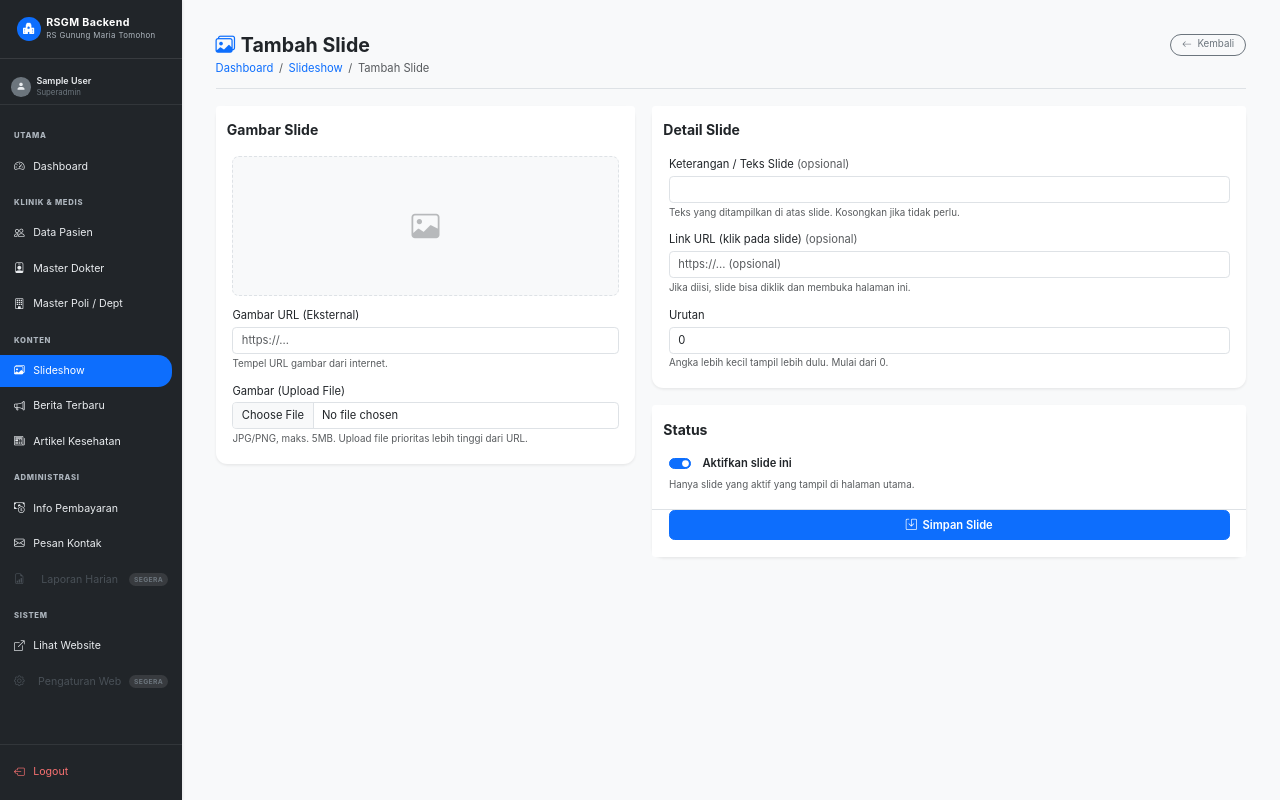
After one commit to B4ks0/rsgmt, a Django app: page /dashboard/slides/add/ in a window 1280 px wide. The commit adds this page. Run offline with Django 5.2, Linux system fonts and the light colour scheme; the visitor is signed in with stand-in values (Sample User, id 1); some libraries are stand-ins or nearby versions.

Commit message:
feat: slideshow CRUD di admin panel + carousel dinamis
- Tambah model Slide (gambar upload/URL, caption, link, urutan, status aktif)
- Tambah migration 0013_slide
- Tambah form BackendSlideForm
- Tambah CRUD views: backend_slide_list, create, edit, delete
- Tambah URL dashboard/slides/
- Tambah template slide_list.html dan slide_form.html dengan preview gambar
- Update sidebar: tambah menu Slideshow di seksi Konten
- Update home.html: carousel sekarang dinamis dari DB, fallback ke gambar statis jika DB kosong

Co-Authored-By: Claude Sonnet 4.6 <noreply@anthropic.com>

```diff
--- a/hospital/forms.py
+++ b/hospital/forms.py
@@ -155,7 +155,7 @@ class BackendDepartmentForm(forms.ModelForm):
             "description": forms.Textarea(attrs={"rows": 3}),
         }
 
-from .models import Article, News
+from .models import Article, News, Slide
 
 class BackendNewsForm(forms.ModelForm):
     def __init__(self, *args, **kwargs):
@@ -210,6 +210,33 @@ class BackendArticleForm(forms.ModelForm):
             "is_published": "Publikasikan",
         }
 
+class BackendSlideForm(forms.ModelForm):
+    def __init__(self, *args, **kwargs):
+        super().__init__(*args, **kwargs)
+        for field in self.fields.values():
+            if isinstance(field.widget, forms.CheckboxInput):
+                field.widget.attrs.setdefault("class", "form-check-input")
+            else:
+                field.widget.attrs.setdefault("class", "form-control")
+
+    class Meta:
+        model = Slide
+        fields = ["image", "image_url", "caption", "link_url", "order", "is_active"]
+        widgets = {
+            "image_url": forms.URLInput(attrs={"placeholder": "https://..."}),
+            "link_url": forms.URLInput(attrs={"placeholder": "https://... (opsional)"}),
+            "order": forms.NumberInput(attrs={"min": "0"}),
+        }
+        labels = {
+            "image": "Gambar (Upload File)",
+            "image_url": "Gambar URL (Eksternal)",
+            "caption": "Keterangan / Teks Slide",
+            "link_url": "Link URL (klik pada slide)",
+            "order": "Urutan",
+            "is_active": "Aktifkan Slide",
+        }
+
+
 from .models import Patient
 
 class BackendPatientForm(forms.ModelForm):
--- a/hospital/urls.py
+++ b/hospital/urls.py
@@ -61,4 +61,10 @@ urlpatterns = [
     path("dashboard/departments/", views.backend_department_list, name="backend_department_list"),
     path("dashboard/departments/add/", views.backend_department_create, name="backend_department_create"),
     path("dashboard/departments/<int:dept_id>/edit/", views.backend_department_edit, name="backend_department_edit"),
+
+    # Slideshow
+    path("dashboard/slides/", views.backend_slide_list, name="backend_slide_list"),
+    path("dashboard/slides/add/", views.backend_slide_create, name="backend_slide_create"),
+    path("dashboard/slides/<int:slide_id>/edit/", views.backend_slide_edit, name="backend_slide_edit"),
+    path("dashboard/slides/<int:slide_id>/delete/", views.backend_slide_delete, name="backend_slide_delete"),
 ]
--- a/hospital/views.py
+++ b/hospital/views.py
@@ -16,11 +16,11 @@ from django.utils.http import url_has_allowed_host_and_scheme
 from .forms import (
     AppointmentForm, BackendAppointmentForm, BackendArticleForm,
     BackendDepartmentForm, BackendDoctorForm, BackendNewsForm,
-    BackendPatientForm, DoctorScheduleFormSet,
+    BackendPatientForm, BackendSlideForm, DoctorScheduleFormSet,
 )
 from .models import (
     Appointment, Article, ContactMessage, Department, Doctor, DoctorSchedule,
-    News, Patient, Payment, ScheduleException,
+    News, Patient, Payment, ScheduleException, Slide,
 )
 
 
@@ -150,7 +150,11 @@ def home(request):
     ]
     articles = Article.objects.filter(is_published=True).only('title', 'slug', 'thumbnail', 'thumbnail_url', 'created_at', 'content')[:3]
     news = News.objects.filter(is_published=True).only('title', 'slug', 'thumbnail', 'thumbnail_url', 'created_at', 'excerpt', 'content')[:3]
-    return render(request, "hospital/home.html", {"departments": departments, "clinics": clinics, "facilities": _FACILITIES, "articles": articles, "news": news})
+    slides = list(Slide.objects.filter(is_active=True))
+    return render(request, "hospital/home.html", {
+        "departments": departments, "clinics": clinics, "facilities": _FACILITIES,
+        "articles": articles, "news": news, "slides": slides,
+    })
 
 
 def news_list(request):
@@ -753,6 +757,58 @@ def get_doctor_available_dates(request):
 
     return JsonResponse({'success': True, 'available_dates': available_dates, 'doctor_info': doctor_info})
 
+
+# ── Slide (Slideshow) CRUD ─────────────────────────────────────────────────
+
+@user_passes_test(lambda u: u.is_staff, login_url='/dashboard/login/')
+def backend_slide_list(request):
+    slides = Slide.objects.all()
+    return render(request, "hospital/backend/slide_list.html", {"slides": slides})
+
+
+@user_passes_test(lambda u: u.is_staff, login_url='/dashboard/login/')
+def backend_slide_create(request):
+    if request.method == "POST":
+        form = BackendSlideForm(request.POST, request.FILES)
+        if form.is_valid():
+            form.save()
+            messages.success(request, "Slide berhasil ditambahkan.")
+            return redirect("backend_slide_list")
+    else:
+        form = BackendSlideForm()
+    return render(request, "hospital/backend/slide_form.html", {"form": form, "title": "Tambah Slide"})
+
+
+@user_passes_test(lambda u: u.is_staff, login_url='/dashboard/login/')
+def backend_slide_edit(request, slide_id):
+    try:
+        slide = Slide.objects.get(pk=slide_id)
+    except Slide.DoesNotExist:
+        messages.error(request, "Slide tidak ditemukan.")
+        return redirect("backend_slide_list")
+    if request.method == "POST":
+        form = BackendSlideForm(request.POST, request.FILES, instance=slide)
+        if form.is_valid():
+            form.save()
+            messages.success(request, "Slide berhasil diperbarui.")
+            return redirect("backend_slide_list")
+    else:
+        form = BackendSlideForm(instance=slide)
+    return render(request, "hospital/backend/slide_form.html", {"form": form, "slide": slide, "title": "Edit Slide"})
+
+
+@user_passes_test(lambda u: u.is_staff, login_url='/dashboard/login/')
+def backend_slide_delete(request, slide_id):
+    try:
+        slide = Slide.objects.get(pk=slide_id)
+    except Slide.DoesNotExist:
+        messages.error(request, "Slide tidak ditemukan.")
+        return redirect("backend_slide_list")
+    if request.method == "POST":
+        slide.delete()
+        messages.success(request, "Slide berhasil dihapus.")
+    return redirect("backend_slide_list")
+
 @staff_member_required
 def backend_queue_list(request):
     from django.utils import timezone as tz
--- a/templates/hospital/backend/includes/_sidebar.html
+++ b/templates/hospital/backend/includes/_sidebar.html
@@ -51,6 +51,9 @@
 
     <!-- Konten -->
     <div class="sidebar-heading mt-3">Konten</div>
+    <a href="{% url 'backend_slide_list' %}" class="{% if 'slide' in request.resolver_match.url_name %}active{% endif %}">
+      <i class="bi bi-images me-2"></i> Slideshow
+    </a>
     <a href="{% url 'backend_news_list' %}" class="{% if 'news' in request.resolver_match.url_name %}active{% endif %}">
       <i class="bi bi-megaphone me-2"></i> Berita Terbaru
     </a>
--- /dev/null
+++ b/templates/hospital/backend/slide_form.html
@@ -0,0 +1,168 @@
+{% extends "hospital/backend/base_backend.html" %}
+{% block title %}{{ title }} - RSGM Backend{% endblock %}
+
+{% block extra_css %}
+<style>
+  .form-label { font-weight: 600; font-size: 0.85rem; color: #495057; }
+  .slide-preview { width: 100%; height: 200px; object-fit: cover; border-radius: 10px; display: block; }
+  .slide-placeholder { width: 100%; height: 200px; background: #f8f9fa; border-radius: 10px;
+    display: flex; align-items: center; justify-content: center; border: 2px dashed #dee2e6; }
+</style>
+{% endblock %}
+
+{% block content %}
+<div class="d-flex justify-content-between align-items-start mb-4 pb-3 border-bottom">
+  <div>
+    <h3 class="fw-bold mb-1"><i class="bi bi-images me-2 text-primary"></i>{{ title }}</h3>
+    <nav aria-label="breadcrumb">
+      <ol class="breadcrumb mb-0 small text-muted">
+        <li class="breadcrumb-item"><a href="{% url 'backend_dashboard' %}" class="text-decoration-none">Dashboard</a></li>
+        <li class="breadcrumb-item"><a href="{% url 'backend_slide_list' %}" class="text-decoration-none">Slideshow</a></li>
+        <li class="breadcrumb-item active">{{ title }}</li>
+      </ol>
+    </nav>
+  </div>
+  <a href="{% url 'backend_slide_list' %}" class="btn btn-outline-secondary btn-sm rounded-pill px-3 flex-shrink-0">
+    <i class="bi bi-arrow-left me-1"></i> Kembali
+  </a>
+</div>
+
+<form method="post" enctype="multipart/form-data" novalidate>
+  {% csrf_token %}
+  <div class="row g-4">
+
+    <!-- Kolom kiri: gambar -->
+    <div class="col-lg-5">
+      <div class="card border-0 shadow-sm rounded-4">
+        <div class="card-header bg-white border-bottom-0 pt-4 pb-0">
+          <h5 class="fw-bold mb-0">Gambar Slide</h5>
+        </div>
+        <div class="card-body p-4">
+
+          <!-- Preview -->
+          <div class="mb-3" id="slidePreviewWrap">
+            {% if slide and slide.image %}
+              <img src="{{ slide.image.url }}" class="slide-preview" id="slideImg" alt="">
+            {% elif slide and slide.image_url %}
+              <img src="{{ slide.image_url }}" class="slide-preview" id="slideImg" alt="">
+            {% else %}
+              <div class="slide-placeholder" id="slidePlaceholder">
+                <i class="bi bi-image text-muted" style="font-size:2.5rem;opacity:0.4;"></i>
+              </div>
+            {% endif %}
+          </div>
+
+          <!-- URL eksternal -->
+          <div class="mb-3">
+            <label class="form-label mb-1">{{ form.image_url.label }}</label>
+            {{ form.image_url }}
+            {% for e in form.image_url.errors %}<div class="text-danger small mt-1"><i class="bi bi-exclamation-circle me-1"></i>{{ e }}</div>{% endfor %}
+            <div class="form-text">Tempel URL gambar dari internet.</div>
+          </div>
+
+          <!-- Upload lokal -->
+          <div class="mb-0">
+            <label class="form-label mb-1">{{ form.image.label }}</label>
+            {{ form.image }}
+            {% for e in form.image.errors %}<div class="text-danger small mt-1"><i class="bi bi-exclamation-circle me-1"></i>{{ e }}</div>{% endfor %}
+            <div class="form-text">JPG/PNG, maks. 5MB. Upload file prioritas lebih tinggi dari URL.</div>
+          </div>
+
+        </div>
+      </div>
+    </div>
+
+    <!-- Kolom kanan: detail & publish -->
+    <div class="col-lg-7">
+
+      <!-- Detail -->
+      <div class="card border-0 shadow-sm rounded-4 mb-4">
+        <div class="card-header bg-white border-bottom-0 pt-4 pb-0">
+          <h5 class="fw-bold mb-0">Detail Slide</h5>
+        </div>
+        <div class="card-body p-4">
+
+          <div class="mb-3">
+            <label class="form-label mb-1">{{ form.caption.label }}
+              <span class="text-muted fw-normal">(opsional)</span>
+            </label>
+            {{ form.caption }}
+            {% for e in form.caption.errors %}<div class="text-danger small mt-1"><i class="bi bi-exclamation-circle me-1"></i>{{ e }}</div>{% endfor %}
+            <div class="form-text">Teks yang ditampilkan di atas slide. Kosongkan jika tidak perlu.</div>
+          </div>
+
+          <div class="mb-3">
+            <label class="form-label mb-1">{{ form.link_url.label }}
+              <span class="text-muted fw-normal">(opsional)</span>
+            </label>
+            {{ form.link_url }}
+            {% for e in form.link_url.errors %}<div class="text-danger small mt-1"><i class="bi bi-exclamation-circle me-1"></i>{{ e }}</div>{% endfor %}
+            <div class="form-text">Jika diisi, slide bisa diklik dan membuka halaman ini.</div>
+          </div>
+
+          <div class="mb-0">
+            <label class="form-label mb-1">{{ form.order.label }}</label>
+            {{ form.order }}
+            {% for e in form.order.errors %}<div class="text-danger small mt-1"><i class="bi bi-exclamation-circle me-1"></i>{{ e }}</div>{% endfor %}
+            <div class="form-text">Angka lebih kecil tampil lebih dulu. Mulai dari 0.</div>
+          </div>
+
+        </div>
+      </div>
+
+      <!-- Publikasi -->
+      <div class="card border-0 shadow-sm rounded-4">
+        <div class="card-header bg-white border-bottom-0 pt-4 pb-0">
+          <h5 class="fw-bold mb-0">Status</h5>
+        </div>
+        <div class="card-body p-4">
+          <div class="form-check form-switch mb-2">
+            {{ form.is_active }}
+            <label class="form-check-label fw-semibold ms-2" for="{{ form.is_active.id_for_label }}">
+              Aktifkan slide ini
+            </label>
+          </div>
+          <div class="form-text">Hanya slide yang aktif yang tampil di halaman utama.</div>
+        </div>
+        <div class="card-footer bg-white border-top p-4 pt-0">
+          <button type="submit" class="btn btn-primary w-100 fw-semibold py-2 rounded-3">
+            <i class="bi bi-save me-1"></i> Simpan Slide
+          </button>
+        </div>
+      </div>
+
+    </div>
+  </div>
+</form>
+{% endblock %}
+
+{% block extra_scripts %}
+<script>
+(function () {
+  var imgUrlEl = document.getElementById('{{ form.image_url.id_for_label }}');
+  var slideImg = document.getElementById('slideImg');
+  var slidePlaceholder = document.getElementById('slidePlaceholder');
+
+  function showPreview(src) {
+    if (slideImg) {
+      slideImg.src = src;
+    } else {
+      var img = document.createElement('img');
+      img.className = 'slide-preview';
+      img.id = 'slideImg';
+      img.alt = '';
+      img.src = src;
+      if (slidePlaceholder) slidePlaceholder.replaceWith(img);
+      slideImg = img;
+    }
+    if (slidePlaceholder) slidePlaceholder.style.display = 'none';
+  }
+
+  if (imgUrlEl) {
+    imgUrlEl.addEventListener('blur', function () {
+      if (this.value) showPreview(this.value);
+    });
+  }
+})();
+</script>
+{% endblock %}
```
Also changed, not shown: hospital/models.py (+21 -0 lines), templates/hospital/backend/slide_list.html (added, +95 -0 lines), templates/hospital/home.html (+35 -35 lines), hospital/migrations/0013_slide.py (added).
